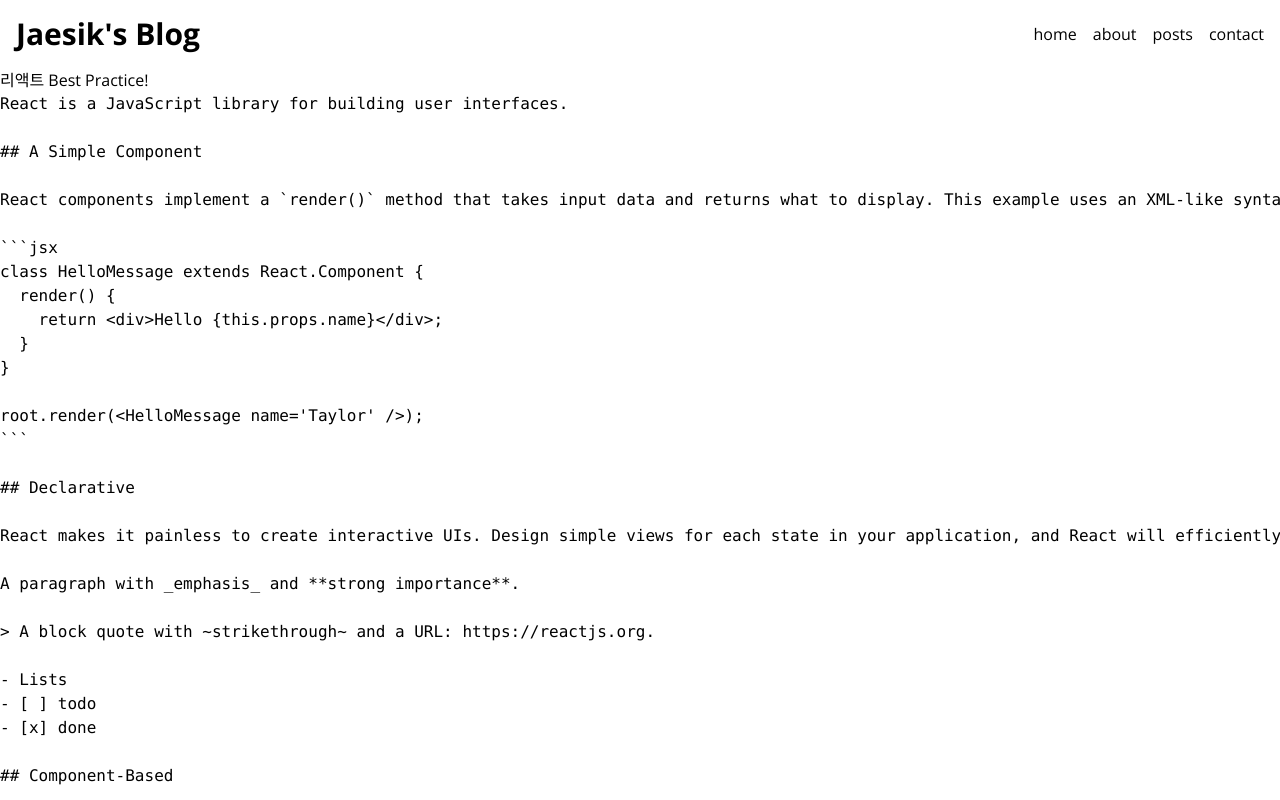
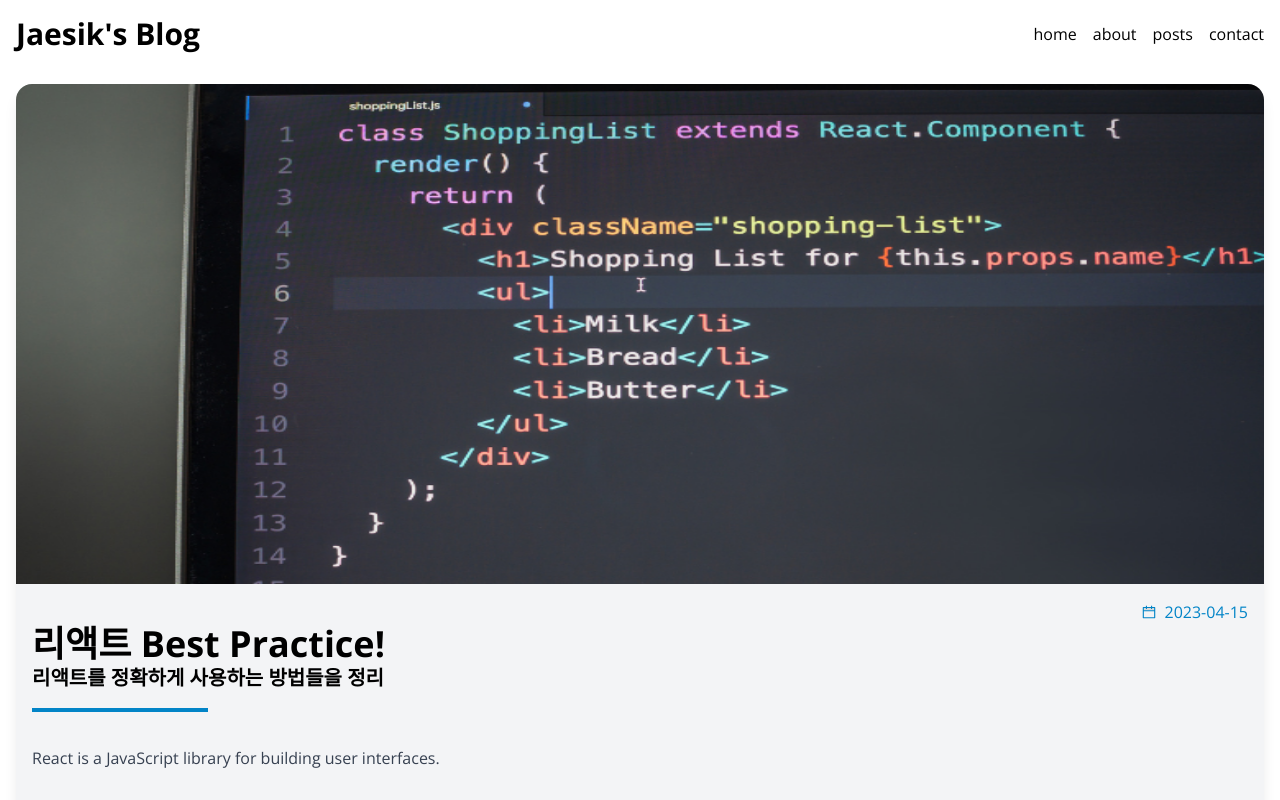
Before and after one commit to dembbuto/blog, a Next.js app: page /posts/best-react-practices in a window 1280 px wide. Built offline with nearby package versions, Linux system fonts and the light colour scheme.

Commit message:
[blog] 마크다운 뷰어

```diff
--- a/next.config.js
+++ b/next.config.js
@@ -3,6 +3,16 @@
   experimental: {
     appDir: true,
   },
+  images: {
+    remotePatterns: [
+      {
+        protocol: "https",
+        hostname: "images.unsplash.com",
+        port: "",
+        pathname: "/**",
+      },
+    ],
+  },
 }
 
 module.exports = nextConfig
--- a/package.json
+++ b/package.json
@@ -17,10 +17,16 @@
     "next": "13.2.4",
     "react": "18.3.1",
     "react-dom": "18.3.1",
+    "react-icons": "^5.2.1",
+    "react-markdown": "^9.0.1",
     "react-multi-carousel": "^2.8.5",
+    "react-syntax-highlighter": "^15.5.0",
+    "remark-gfm": "^4.0.0",
     "typescript": "5.4.5"
   },
   "devDependencies": {
+    "@tailwindcss/typography": "^0.5.13",
+    "@types/react-syntax-highlighter": "^15.5.13",
     "autoprefixer": "^10.4.19",
     "postcss": "^8.4.38",
     "tailwindcss": "^3.4.3"
--- a/src/app/posts/[slug]/page.tsx
+++ b/src/app/posts/[slug]/page.tsx
@@ -1,5 +1,8 @@
 import React from 'react'
 import { getPostData } from '@/service/posts'
+import MarkdownViewer from '@/components/MarkdownViewer'
+import Image from 'next/image'
+import { AiTwotoneCalendar } from 'react-icons/ai'
 
 type Props = {
   params: {
@@ -8,11 +11,26 @@
 }
 
 export default async function PostPage({ params: { slug } }: Props) {
-  const post = await getPostData(slug);
+  const { title, description, date, path, content } = await getPostData(slug);
   return (
-    <>
-      <h1>{post.title}</h1>
-      <pre>{post.content}</pre>
-    </>
+    <article className='rounded-2xl overflow-hidden bg-gray-100 shadow-lg m-4'>
+      <Image
+        className='w-full h-1/5 max-h-[500px]'
+        src={`/images/posts/${path}.png`}
+        alt={title}
+        width={760}
+        height={420}
+      />
+      <section className='flex flex-col p-4'>
+        <div className='flex items-center self-end text-sky-600'>
+          <AiTwotoneCalendar />
+          <p className='font-semiblod ml-2'>{date.toString()}</p>
+        </div>
+        <h1 className='text-4xl font-bold'>{title}</h1>
+        <p className='text-xl font-bold'>{description}</p>
+        <div className='w-44 border-2 border-sky-600 mt-4 mb-8'></div>
+        <MarkdownViewer content={content} />
+      </section>
+    </article>
   )
 }
--- /dev/null
+++ b/src/components/MarkdownViewer.tsx
@@ -0,0 +1,47 @@
+'use client'
+
+import React from 'react'
+import ReactMarkdown from 'react-markdown'
+import remarkGfm from 'remark-gfm'
+import { Prism as SyntaxHighlighter } from 'react-syntax-highlighter';
+import { materialDark } from 'react-syntax-highlighter/dist/esm/styles/prism';
+import Image from 'next/image';
+
+export default function MarkdownViewer({ content }: { content: string }) {
+  return (
+    <ReactMarkdown
+      className='prose max-w-none'
+      remarkPlugins={[remarkGfm]}
+      components={{
+        code({ref, node, className, children, ...props}) {
+          const match = /language-(\w+)/.exec(className || '')
+          return match ? (
+            <SyntaxHighlighter
+              language={match[1]}
+              PreTag="div"
+              {...props}
+              style={materialDark}
+            >
+              {String(children).replace(/\n$/, '')}
+            </SyntaxHighlighter>
+          ) : (
+            <code className={className} {...props}>
+              {children}
+            </code>
+          )
+        },
+        img: (image) => (
+          <Image
+            className='w-full max-h-60 object-cover'
+            src={image.src || ''}
+            alt={image.alt || ''}
+            width={500}
+            height={350}
+          />
+        ),
+      }}
+    >
+      {content}
+    </ReactMarkdown>
+  )
+}
--- a/tailwind.config.js
+++ b/tailwind.config.js
@@ -6,5 +6,7 @@
   theme: {
     extend: {},
   },
-  plugins: [],
+  plugins: [
+    require('@tailwindcss/typography'),
+  ],
 }
```
Also changed, not shown: 1 other file (tests, documents, lock files or other folders).
